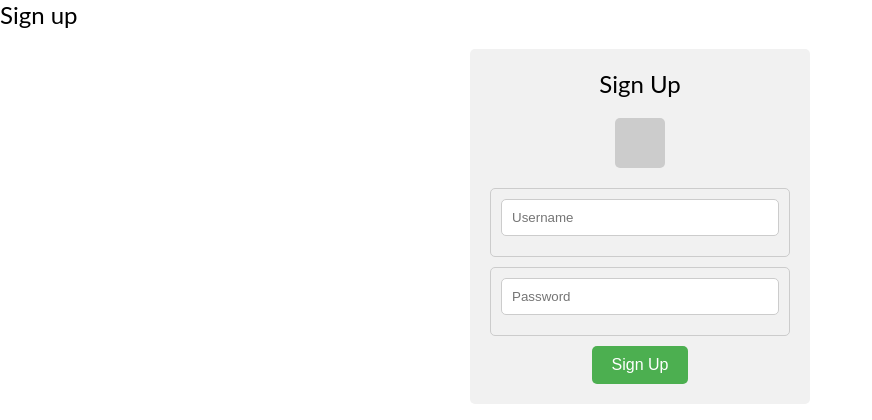
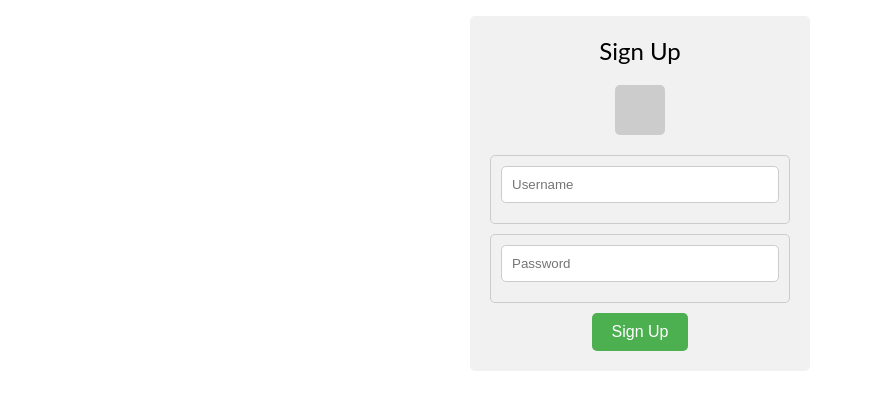
Before and after one commit to isobela/youCode, a Django app: page /signup/ in a window 1280 px wide. Shown: the part 100-520 px from the top of the page, without its empty margins (0-872 px from the left). Run offline with Django 5.2, Linux system fonts and the light colour scheme; some web fonts are replaced.

Commit message:
clean up

```diff
--- a/youcode/applet/templates/registration/login.html
+++ b/youcode/applet/templates/registration/login.html
@@ -17,6 +17,7 @@
         <a href="{% url 'signup' %}">Sign Up Here</a>
     </div>
 </div>
+<p></p>
 <div class="login-container">
     <div class="login-heading">Log In</div>
     <div class="icon-placeholder"></div>
--- a/youcode/applet/templates/registration/signup.html
+++ b/youcode/applet/templates/registration/signup.html
@@ -18,7 +18,7 @@
         <a href="{% url 'signup'%}">Sign Up Here</a>
     </div>
 </div>
-<div class="login-heading">Sign up</div>
+<p></p>
 <div class="sign-up-container">
     <div class="signup-title">Sign Up</div>
     <div class="icon-placeholder">
```
